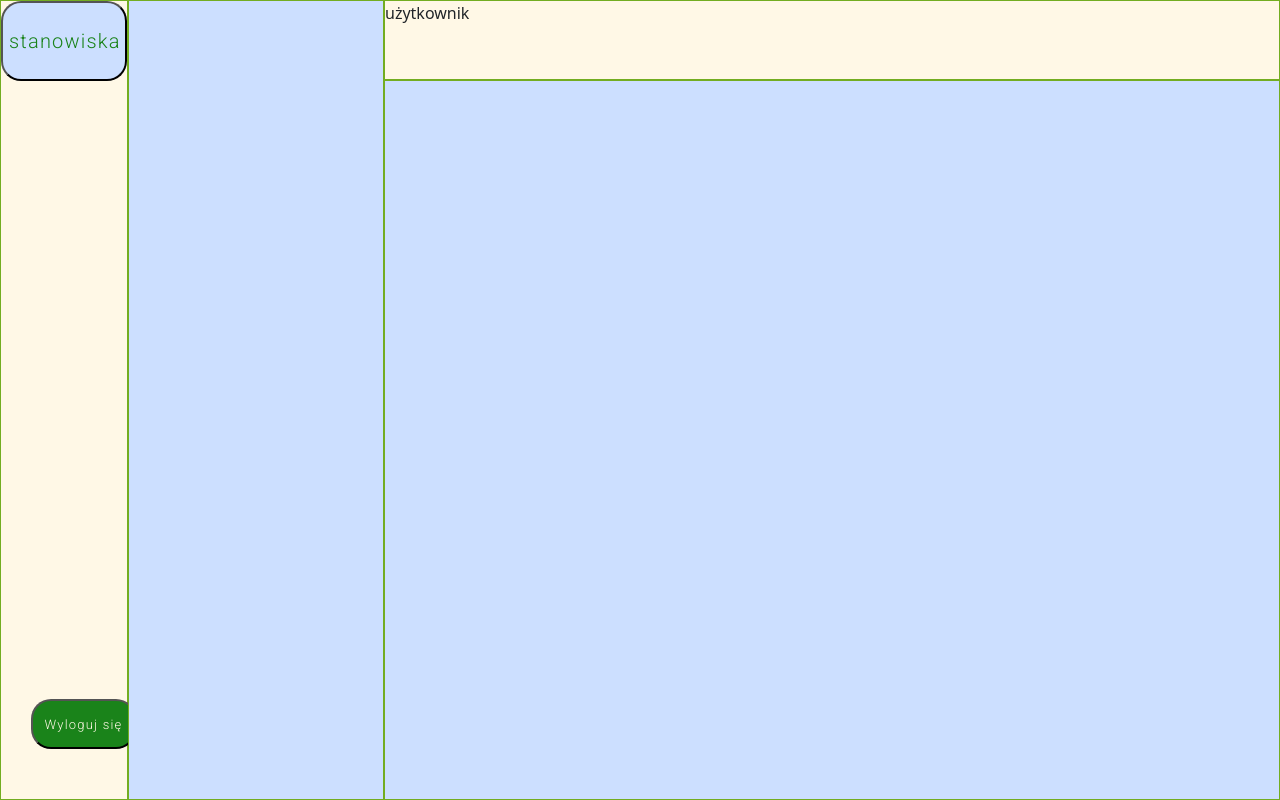
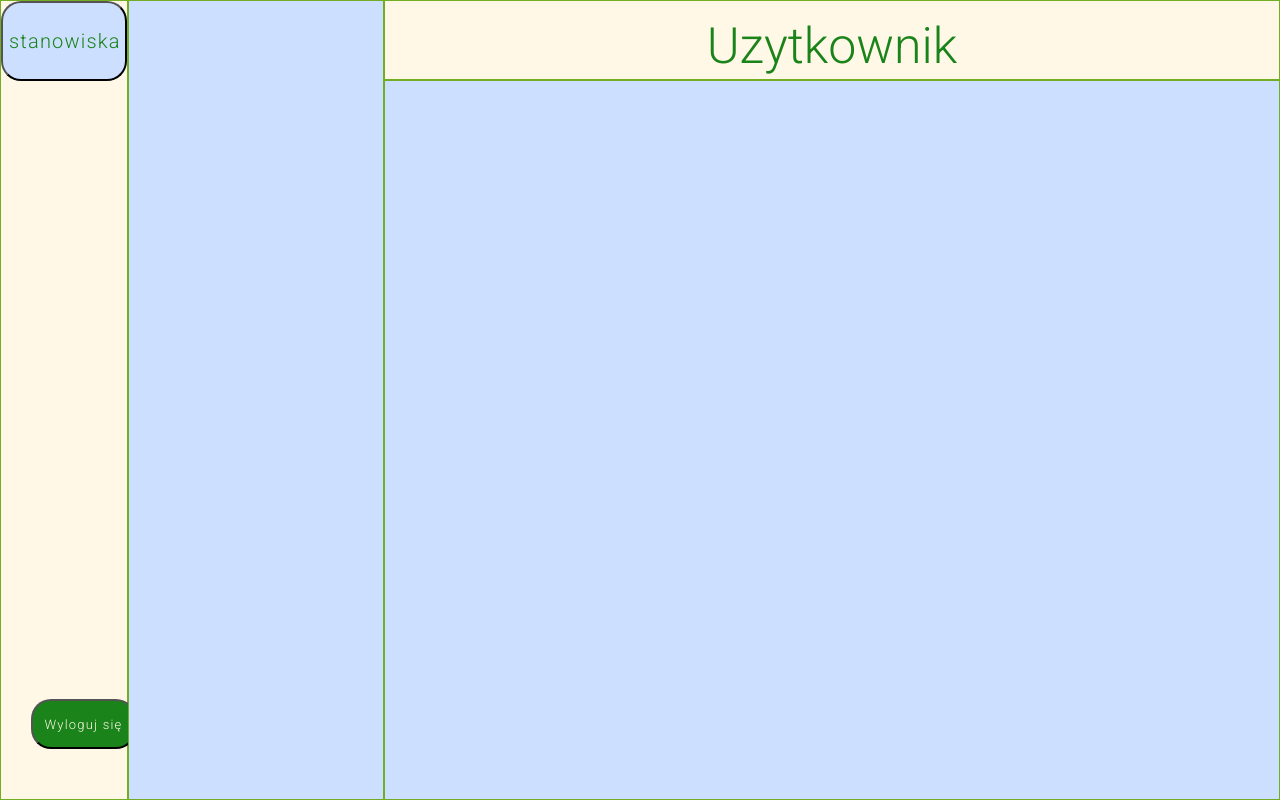
Before and after one commit to Margaid/InzynieriaOprogramowaniaSheldon, a Django app: template system/main/pages/templates/users_pages/user.html in a window 1280 px wide. Run offline with Django 4.2, Linux system fonts and the light colour scheme; the template is opened without the code that fills it: most values are stand-ins (such as "Sample title", 1, 10 or a date in 2020).

Commit message:
Naprawiony wygląd listy rezerwacji

```diff
--- a/system/main/pages/templates/base/base.html
+++ b/system/main/pages/templates/base/base.html
@@ -97,7 +97,6 @@
         .list_of_reservations div{
             font-family: 'Roboto', sans-serif;
             font-style: Regular;
-            padding: 20 0 20 0;
             color: #1A831A;
             font-size: 20px;
             line-height: 100%;
@@ -105,9 +104,8 @@
             vertical-align: Center;
             letter-spacing: 3%;
             border-radius: 20px;
-            height:10%;
+            height:4%;
             width:100%;
-            position: absolute;
             background-color: #BBC7DF;
             border: 0.5px solid #000000;
 
--- a/system/main/pages/templates/users_pages/user.html
+++ b/system/main/pages/templates/users_pages/user.html
@@ -1,5 +1,5 @@
 {%extends "base/base.html"%}
-{% block title %} user {%endblock%}
+{% block title %} Uzytkownik {%endblock%}
 {% block head %}
 <style>
   #button_reservation {
@@ -125,5 +125,5 @@
 
 
 {% block usertype %}
-użytkownik
+<h1 class="logo"> Uzytkownik</h1>
 {%endblock%}
--- a/system/main/register/templates/registration/login.html
+++ b/system/main/register/templates/registration/login.html
@@ -16,7 +16,7 @@
 
     <div class="registerIMG">
         <div>
-            <img <img src="{% static 'media/zalogujSie.png' %}" height=800px width=800px/>
+            <img src="{% static 'media/zalogujSie.png' %}" height=700px width=700px/>
         </div>
     </div>
 
```
Also changed, not shown: system/main/db.sqlite3.
